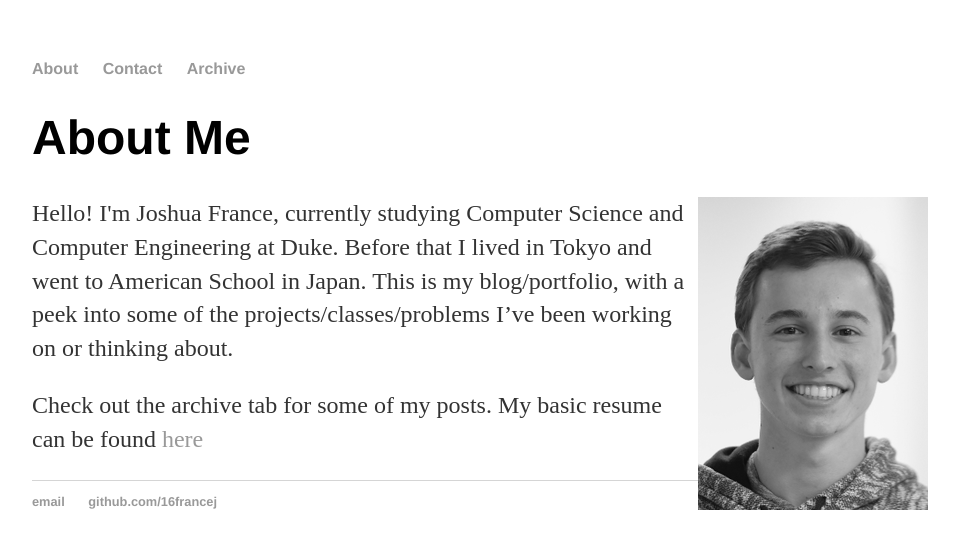
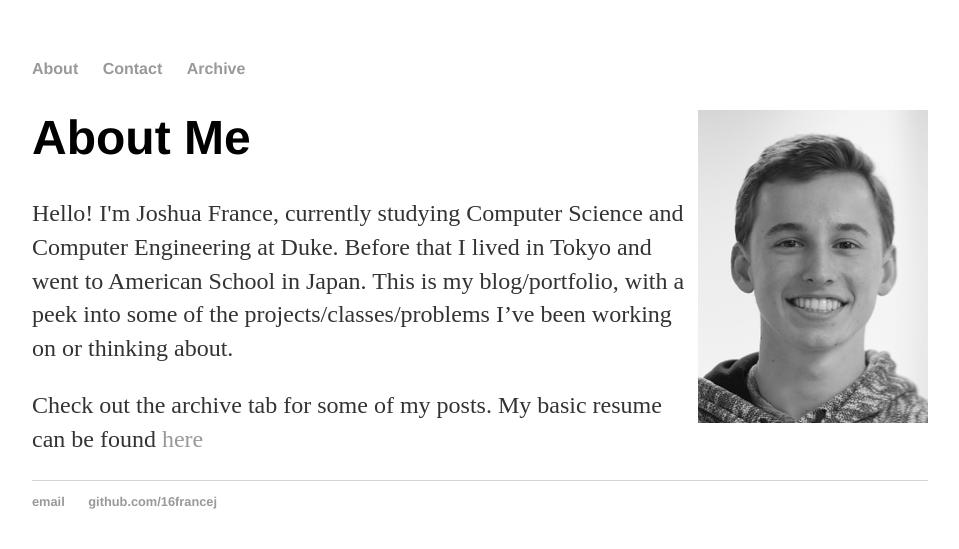
Before and after one commit to 16francej/16francej.github.io, a Jekyll site: the page built from index.html, in a window 1280 px wide. Shown: the top 549 px of the page, without its empty margins (160-1119 px from the left). Built offline with Jekyll 4.4.1, drawn with Linux system fonts in a browser that asks for light colours.

Commit message:
moved up headshot

```diff
--- a/index.html
+++ b/index.html
@@ -3,8 +3,7 @@ layout: default
 title: Joshua France
 ---
 <div class="blurb">
-	<h1>About Me</h1>
-	<img src="/assets/headshot.png" alt ="Headshot" style="float:right">
+	<h1>About Me <img src="/assets/headshot.png" alt ="Headshot" style="float:right"> </h1>
 	<p>Hello! I'm Joshua France, currently studying Computer Science and Computer Engineering at Duke. Before that I lived in Tokyo and went to American School in Japan. This is my blog/portfolio, with a peek into some of the projects/classes/problems I’ve been working on or thinking about. </p>
 	<p>Check out the archive tab for some of my posts. My basic resume can be found <a href="https://drive.google.com/file/d/19cirIGXm_2ank_KebWszCr_8I-Mkz64s/view?usp=sharing">here</a> </p>
 </div><!-- /.blurb -->
```
